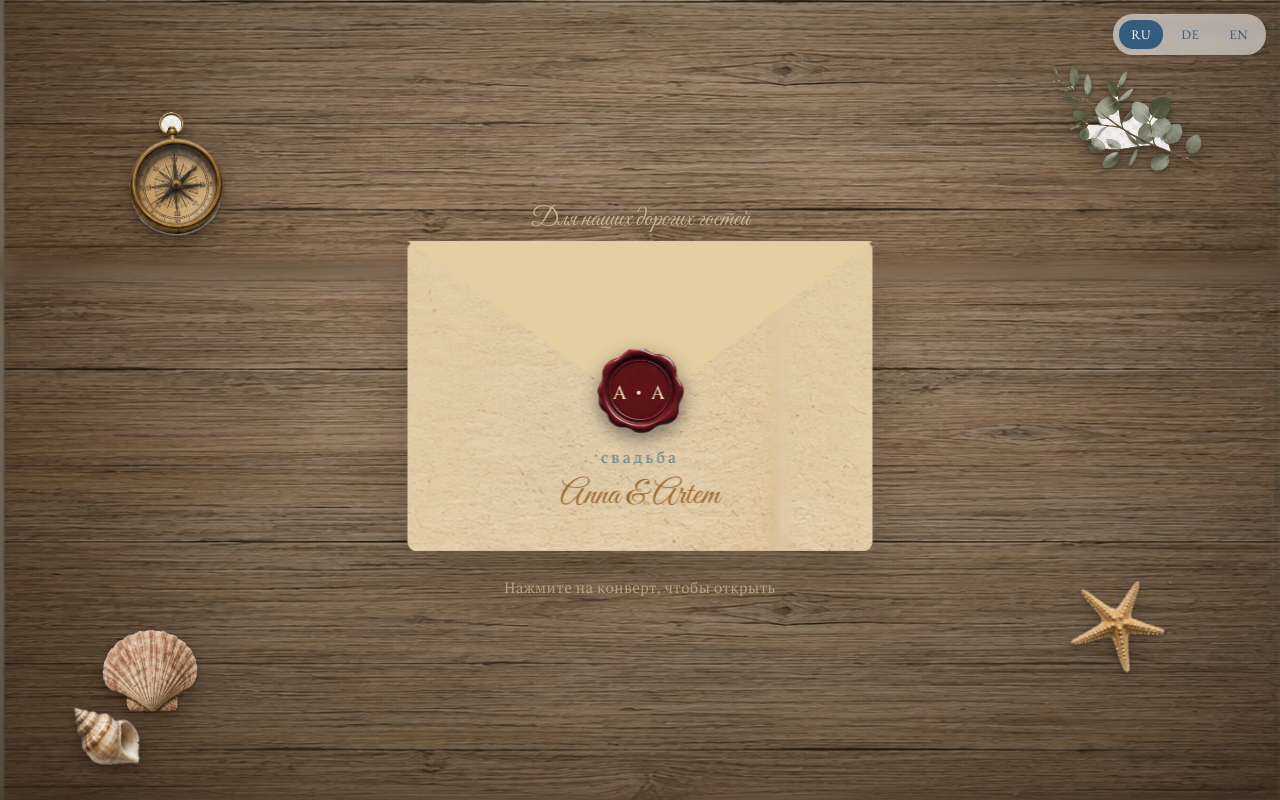
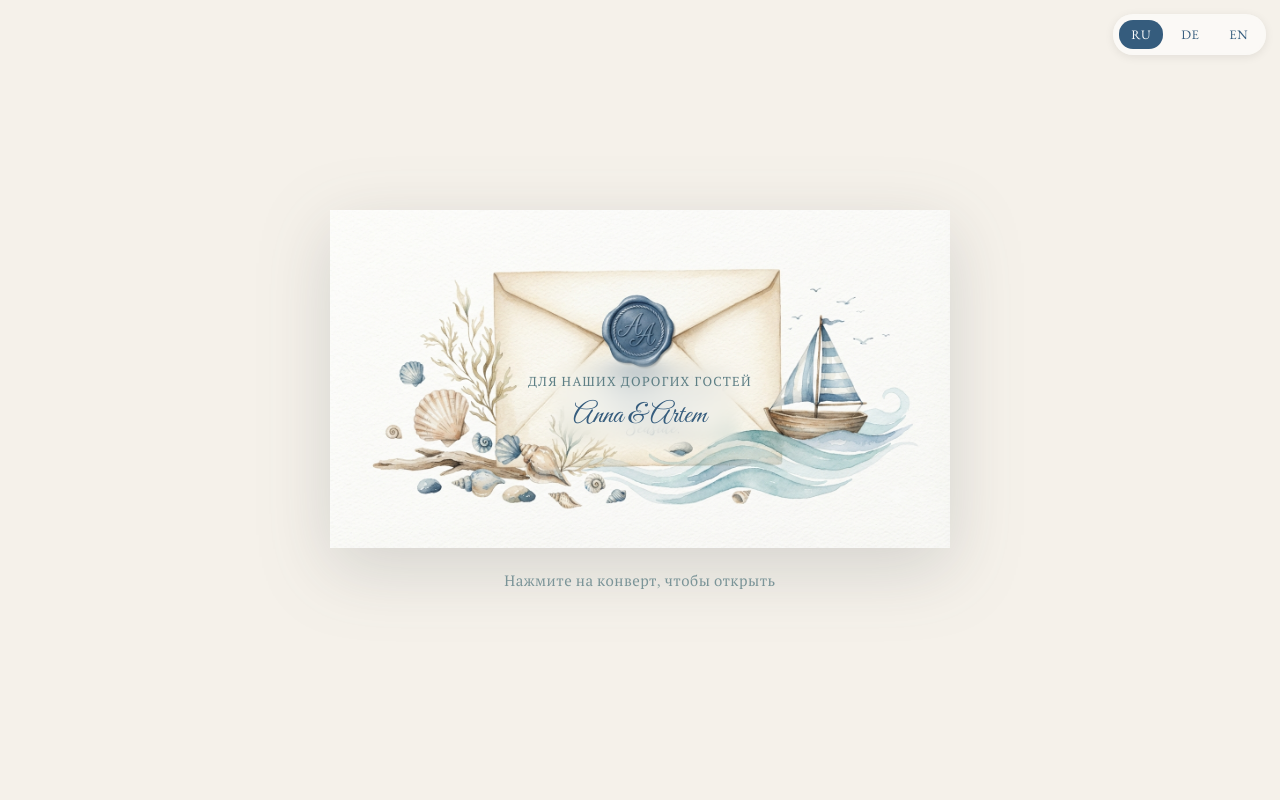
Before and after one commit to arti295/anna-artem-hochzeit, a plain HTML site: page index.html in a window 1280 px wide. Drawn offline with nearby package versions, Linux system fonts and the light colour scheme.

Commit message:
Redesign hero as a single cohesive watercolor illustration for a more premium look

```diff
--- a/index.html
+++ b/index.html
@@ -64,152 +64,59 @@
   }
   #lang-switch button.active { background: var(--marine); color: #fff; }
 
-  /* ---- Envelope scene: old oak table ---- */
+  /* ---- Envelope scene ---- */
   #envelope-scene {
     position: fixed; inset: 0;
     display: flex; flex-direction: column;
     align-items: center; justify-content: center;
-    background-color: var(--wood);
-    background-image: url('assets/tex-wood.jpg');
-    background-size: 100% 540px;
-    background-repeat: repeat-y;
+    background: var(--bg);
     z-index: 400;
-    transition: opacity 0.8s ease 1.2s, visibility 0.8s ease 1.2s;
-  }
-  #envelope-scene::before {
-    content: ""; position: absolute; inset: 0; pointer-events: none;
-    background:
-      radial-gradient(ellipse at 50% 38%, transparent 30%, rgba(20,12,6,0.55) 100%),
-      rgba(30,18,10,0.28);
+    transition: opacity 0.7s ease 0.45s, visibility 0.7s ease 0.45s;
   }
   #envelope-scene.done { opacity: 0; visibility: hidden; pointer-events: none; }
 
-  .scene-kicker {
-    color: var(--sand);
-    font-size: 26px;
-    margin-bottom: 6px;
-    opacity: .85;
-    transition: opacity 0.3s;
-  }
-  #envelope-scene.opening .scene-kicker { opacity: 0; }
-
   .hint {
-    margin-top: 26px; font-size: 15px;
-    color: var(--sand); letter-spacing: 0.5px;
+    margin-top: 22px; font-size: 15px;
+    color: var(--petrol); letter-spacing: 0.5px;
     animation: pulse 2.2s ease-in-out infinite;
     transition: opacity 0.3s;
   }
   #envelope-scene.opening .hint { opacity: 0; }
-  @keyframes pulse { 0%,100%{opacity:.55;} 50%{opacity:1;} }
+  @keyframes pulse { 0%,100%{opacity:.5;} 50%{opacity:1;} }
 
-  /* ---- Table props (decorative, non-interactive) ---- */
-  .prop {
-    position: absolute; pointer-events: none;
-    filter: drop-shadow(0 2px 2px rgba(20,10,0,0.35)) drop-shadow(0 8px 10px rgba(20,10,0,0.3));
+  /* ---- Hero envelope illustration ---- */
+  .hero-wrap {
+    position: relative;
+    container-type: inline-size;
+    width: 92%; max-width: 620px;
+    cursor: pointer;
+    transition: opacity 0.55s ease, transform 0.55s ease;
   }
-  .prop-map    { left: 50%; top: 50%; width: 300px; transform: translate(-52%,-46%) rotate(-5deg); opacity: .4; z-index: 0; }
-  .prop-shell  { left: 8%; bottom: 11%; width: 96px; z-index: 2; }
-  .prop-shell2 { left: 6%; bottom: 4%; width: 62px; z-index: 2; transform: rotate(-8deg); }
-  .prop-starfish { right: 9%; bottom: 16%; width: 92px; transform: rotate(8deg); z-index: 2; }
-  .prop-compass { left: 10%; top: 14%; width: 96px; z-index: 2; }
-  .prop-sprig  { right: 6%; top: 8%; width: 150px; z-index: 2; }
+  .hero-wrap img {
+    width: 100%; height: auto; display: block;
+    filter: drop-shadow(0 20px 35px rgba(60,70,80,0.18));
+    transition: transform 0.4s ease;
+  }
+  .hero-wrap:hover img { transform: translateY(-3px); }
+  #envelope-scene.opening .hero-wrap { opacity: 0; transform: scale(0.94); }
 
-  /* ---- Envelope ---- */
-  #envelope {
-    position: relative; width: 300px; height: 200px;
-    cursor: pointer;
-    perspective: 700px;
-    z-index: 3;
-    transform: scale(1.55);
-    margin: 55px 0;
-  }
-  .env-body {
-    position: absolute; inset: 0;
-    background-color: var(--envelope);
-    background-image: url('assets/tex-paper.jpg');
-    background-size: 480px auto;
-    background-blend-mode: multiply;
-    border-radius: 6px;
-    box-shadow: 0 18px 40px rgba(40,25,10,0.35);
-    overflow: hidden;
-  }
-  .env-body::before {
-    content: ""; position: absolute;
-    left: 0; top: 0; bottom: 0; width: 50%;
-    background: linear-gradient(120deg, var(--envelope-dark), transparent 70%);
-    clip-path: polygon(0 0, 100% 50%, 0 100%);
-    opacity: .6;
-  }
-  .env-body::after {
-    content: ""; position: absolute;
-    right: 0; top: 0; bottom: 0; width: 50%;
-    background: linear-gradient(240deg, var(--envelope-dark), transparent 70%);
-    clip-path: polygon(100% 0, 0 50%, 100% 100%);
-    opacity: .6;
-  }
-  .flap {
-    position: absolute; top: 0; left: 0; right: 0; height: 110px;
-    background: var(--envelope-dark);
-    clip-path: polygon(0 0, 100% 0, 50% 100%);
-    transform-origin: top center;
-    transition: transform 0.9s cubic-bezier(.6,-0.2,.4,1.3);
-    z-index: 3;
-    box-shadow: 0 4px 10px rgba(60,40,15,0.25);
-  }
-  #envelope-scene.opening .flap { transform: rotateX(175deg); }
-
-  .seal {
-    position: absolute; top: 70px; left: 50%;
-    width: 58px; height: 55px; margin-left: -29px;
-    background-image: url('assets/tex-wax.png');
-    background-size: contain; background-repeat: no-repeat; background-position: center;
-    filter: drop-shadow(0 4px 6px rgba(0,0,0,0.45));
-    z-index: 4;
-    display: flex; align-items: center; justify-content: center;
-    color: #f3e2b8;
-    font-family: 'Cinzel', serif; font-size: 12px; letter-spacing: 1.5px;
-    transition: opacity .4s, transform .4s, filter .4s;
+  .hero-text {
+    position: absolute; left: 50%; top: 57%;
+    transform: translate(-50%, -50%);
+    width: 54%;
+    text-align: center;
     pointer-events: none;
   }
-  #envelope:hover .seal { filter: drop-shadow(0 4px 6px rgba(0,0,0,0.45)) brightness(1.12); }
-  #envelope-scene.opening .seal { opacity: 0; transform: scale(0.4); }
-
-  /* Wax crumbs — appear briefly while the seal breaks */
-  .wax-crumb {
-    position: absolute; top: 96px; left: 50%; width: 4px; height: 4px;
-    background: var(--wax); border-radius: 1px; opacity: 0; z-index: 4;
-    pointer-events: none;
+  .hero-text-label {
+    font-size: clamp(10px, 2.1cqw, 15px);
+    letter-spacing: 0.1em; text-transform: uppercase;
+    color: var(--petrol);
   }
-  .crumb-1 { margin-left: -14px; }
-  .crumb-2 { margin-left: 2px; }
-  .crumb-3 { margin-left: -3px; }
-  #envelope-scene.opening .wax-crumb { animation: crumbFall .9s ease forwards; }
-  #envelope-scene.opening .crumb-2 { animation-delay: .05s; }
-  #envelope-scene.opening .crumb-3 { animation-delay: .1s; }
-  @keyframes crumbFall {
-    0% { opacity: 1; transform: translateY(0) rotate(0deg); }
-    100% { opacity: 0; transform: translateY(46px) rotate(200deg); }
-  }
-
-  /* Address printed directly on the envelope paper (no background box) */
-  .env-preview {
-    position: absolute; bottom: 8px; left: 50%;
-    width: 80%; height: 60%;
-    transform: translateX(-50%);
-    z-index: 2;
-    display: flex; flex-direction: column;
-    align-items: center; justify-content: flex-end;
-    padding-bottom: 14px;
-    pointer-events: none;
-  }
-  .env-preview-label {
-    font-size: 10px; color: var(--petrol);
-    letter-spacing: 2px; text-transform: lowercase;
-  }
-  .env-preview-names {
+  .hero-text-names {
     font-family: 'Great Vibes', 'Marck Script', cursive;
-    font-size: 22px; color: var(--accent);
-    margin-top: 4px;
+    font-size: clamp(20px, 4.6cqw, 30px);
+    color: var(--marine);
+    margin-top: 0.3em;
   }
 
   /* ---- Invite card — separate from scene, won't fade with it ---- */
@@ -261,14 +168,6 @@
 
   /* ---- Scrollable pages ---- */
   #pages { position: relative; z-index: 10; }
-  #pages::before {
-    content: ""; position: fixed; inset: 0; z-index: -1;
-    background-color: var(--bg);
-    background-image: url('assets/tex-wood.jpg');
-    background-size: 100% 780px;
-    background-repeat: repeat-y;
-    filter: brightness(1.7) saturate(0.45) blur(3px);
-  }
   .page {
     min-height: 100vh; width: 100%;
     display: flex; align-items: center; justify-content: center;
@@ -318,12 +217,11 @@
   .swatch { width: 34px; height: 34px; border-radius: 6px; box-shadow: 0 2px 6px rgba(60,45,25,0.2); }
 
   @media (max-width: 480px) {
-    #envelope { transform: scale(1.3); margin: 32px 0; }
+    .hero-wrap { width: 96%; }
     .page-inner { padding: 30px 20px; }
     .page h2.heading { font-size: 25px; }
     .invite-inner { padding: 30px 22px; }
     .invite-inner h1.script { font-size: 38px; }
-    .prop, .prop-map { display: none; }
   }
 </style>
 </head>
@@ -335,41 +233,17 @@
   <button data-lang="en">EN</button>
 </div>
 
-<!-- Envelope scene — the envelope on an old oak table, fades out independently -->
+<!-- Envelope scene — fades out independently once opened -->
 <div id="envelope-scene">
 
-  <!-- Nautical map corner, peeking out from under the envelope -->
-  <svg class="prop prop-map" viewBox="0 0 300 200" xmlns="http://www.w3.org/2000/svg">
-    <rect x="4" y="4" width="292" height="192" rx="4" fill="#e7d9b8" stroke="#c9a14b" stroke-width="1" opacity="0.9"/>
-    <circle cx="150" cy="100" r="46" fill="none" stroke="#355C7D" stroke-width="1"/>
-    <line x1="150" y1="40" x2="150" y2="160" stroke="#355C7D" stroke-width="1"/>
-    <line x1="90" y1="100" x2="210" y2="100" stroke="#355C7D" stroke-width="1"/>
-    <polygon points="150,58 158,100 150,142 142,100" fill="#8A1C2B" opacity="0.7"/>
-    <path d="M20,170 Q80,150 140,168 T280,160" fill="none" stroke="#5E7F85" stroke-width="1" opacity="0.6"/>
-  </svg>
-
-  <div class="scene-kicker script" data-i18n="envelope_address">Для наших дорогих гостей</div>
-
-  <div id="envelope">
-    <div class="flap"></div>
-    <div class="env-body"></div>
-    <div class="seal">A&nbsp;•&nbsp;A</div>
-    <div class="wax-crumb crumb-1"></div>
-    <div class="wax-crumb crumb-2"></div>
-    <div class="wax-crumb crumb-3"></div>
-    <div class="env-preview">
-      <span class="env-preview-label" data-i18n="mini_top">свадьба</span>
-      <span class="env-preview-names">Anna &amp; Artem</span>
+  <div class="hero-wrap">
+    <img src="assets/hero-envelope.png" alt="">
+    <div class="hero-text">
+      <div class="hero-text-label" data-i18n="envelope_address">Для наших дорогих гостей</div>
+      <div class="hero-text-names">Anna &amp; Artem</div>
     </div>
   </div>
   <div class="hint" data-i18n="open_hint">Нажмите на конверт, чтобы открыть</div>
-
-  <!-- Table props -->
-  <img class="prop prop-shell" src="assets/prop-shell.png" alt="">
-  <img class="prop prop-shell2" src="assets/prop-shell2.png" alt="">
-  <img class="prop prop-starfish" src="assets/prop-starfish.png" alt="">
-  <img class="prop prop-compass" src="assets/prop-compass.png" alt="">
-  <img class="prop prop-sprig" src="assets/prop-sprig.png" alt="">
 
 </div>
 
@@ -611,21 +485,21 @@ document.querySelectorAll('#lang-switch button').forEach(btn => {
 });
 
 const scene    = document.getElementById('envelope-scene');
-const envelope = document.getElementById('envelope');
+const heroWrap = document.querySelector('.hero-wrap');
 const card     = document.getElementById('invite-card');
 let opened = false;
 
-envelope.addEventListener('click', () => {
+heroWrap.addEventListener('click', () => {
   if (opened) return;
   opened = true;
 
-  // 1. Open flap + hide seal
+  // 1. Fade the envelope illustration out
   scene.classList.add('opening');
 
-  // 2. Show invite card after flap has opened (~0.85s)
-  setTimeout(() => card.classList.add('visible'), 850);
+  // 2. Show invite card shortly after
+  setTimeout(() => card.classList.add('visible'), 400);
 
-  // 3. Fade out envelope scene (card is separate — it stays)
+  // 3. Fade out envelope scene entirely (card is separate — it stays)
   setTimeout(() => {
     scene.classList.add('done');
     document.body.classList.remove('locked');
@@ -639,7 +513,7 @@ envelope.addEventListener('click', () => {
       }
     };
     window.addEventListener('scroll', onScroll, { passive: true });
-  }, 2000);
+  }, 1200);
 });
 
 applyLang('ru');
```
Also changed, not shown: assets/hero-envelope.png (added).
